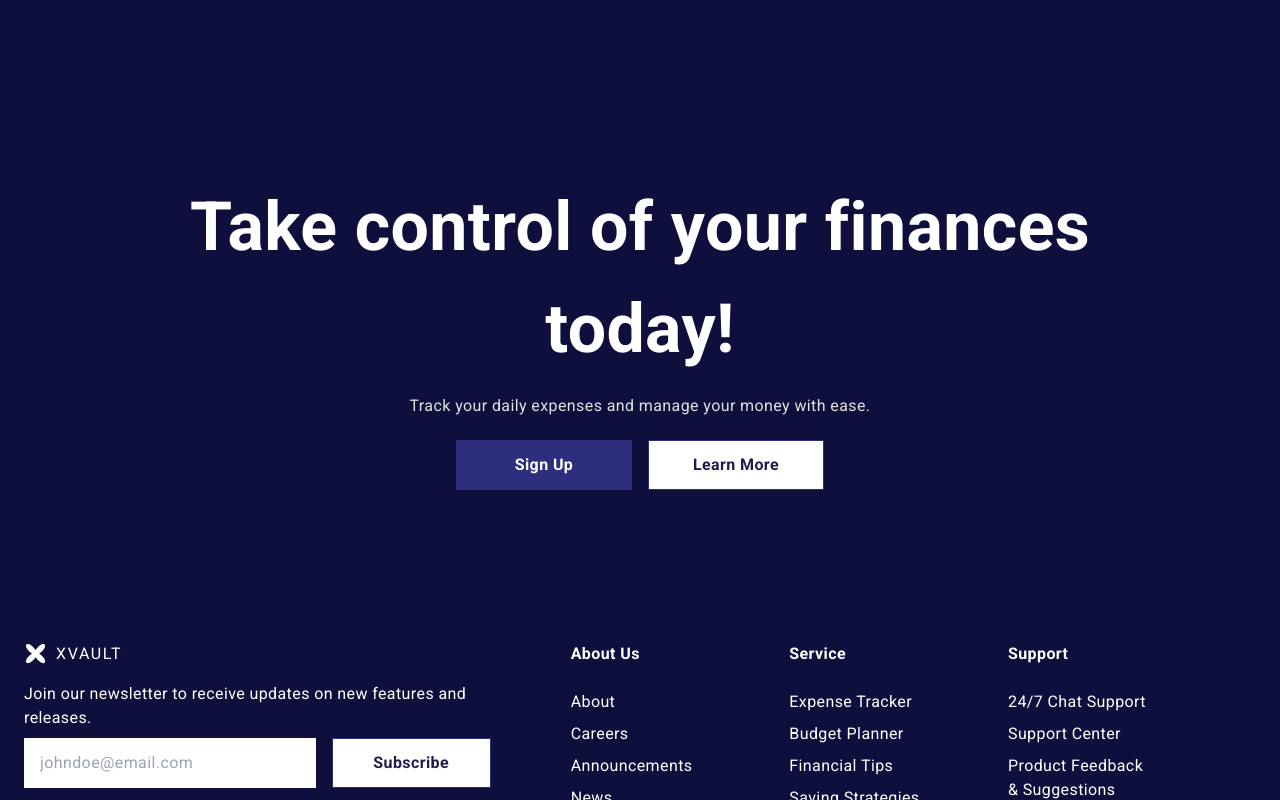
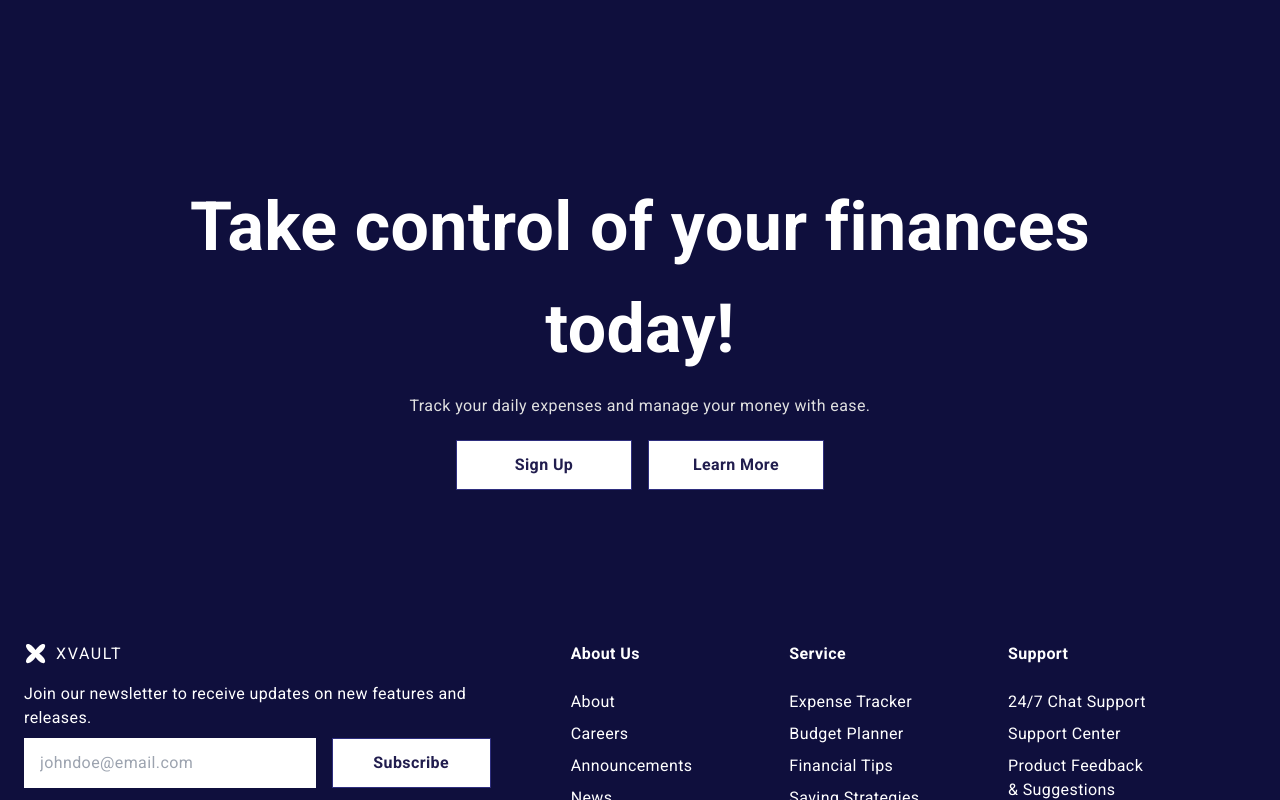
Before and after one commit to jasonhew98/xvault-web, a Vue app: page / in a window 1280 px wide. In both pictures the pointer is over the element "Sign Up". Shown: the top 800 px of the page. Built offline with nearby package versions, Linux system fonts and the light colour scheme; no server answers.

Commit message:
Update style

```diff
--- a/src/styles.scss
+++ b/src/styles.scss
@@ -139,17 +139,17 @@ img {
     margin-left: var(--mb-0-5);
 }
 
-.button--flex {
+.button-flex {
     display: inline-flex;
     align-items: center;
 }
 
-.button--primary:hover {
+.button-primary:hover {
     color: var(--text-color-hover);
     background-color: var(--button-color-hover);
 }
 
-.button--secondary:hover {
+.button-secondary:hover {
     color: var(--clear);
     background-color: var(--button-color);
 }
```
